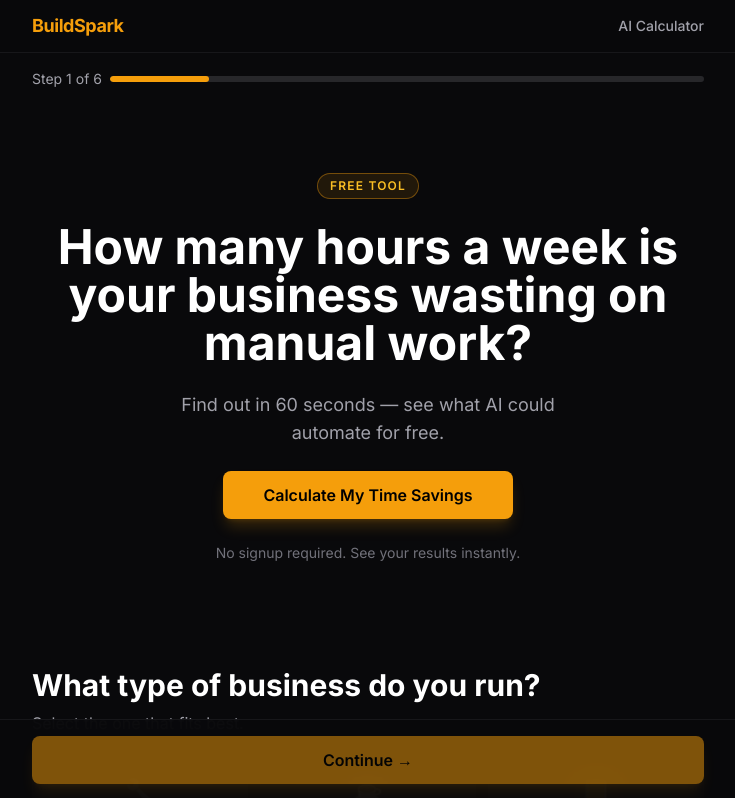
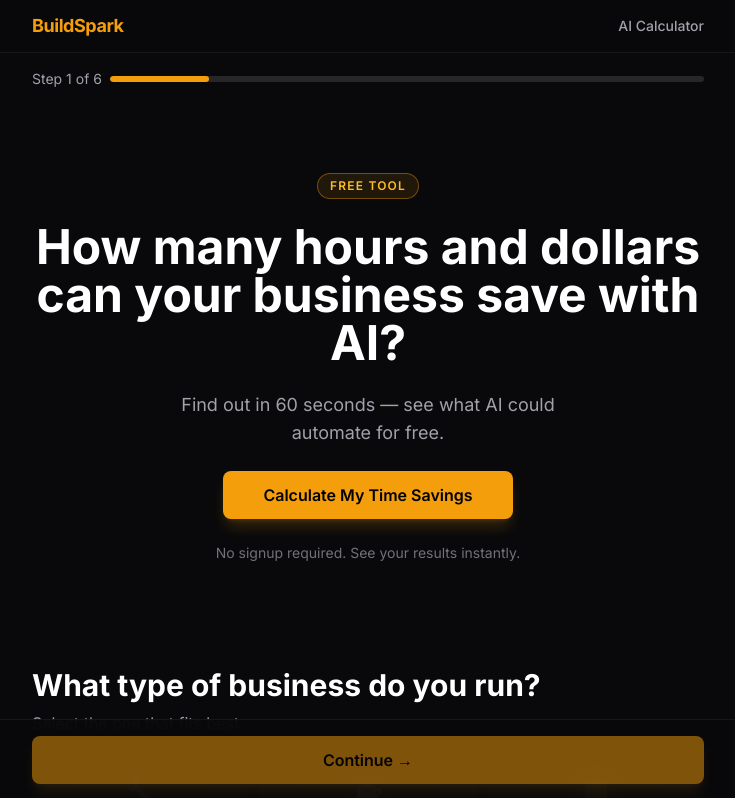
Before and after one commit to salimclawbot/buildspark, a Next.js app: page /ai-calculator in a window 1280 px wide. Shown: the top 798 px of the page, without its empty margins (272-1007 px from the left). Built offline with nearby package versions, Linux system fonts and the light colour scheme.

Commit message:
Update AI Calculator hero headline

```diff
--- a/src/app/ai-calculator/AICalculatorClient.tsx
+++ b/src/app/ai-calculator/AICalculatorClient.tsx
@@ -290,7 +290,7 @@ export default function AICalculatorClient() {
               Free Tool
             </span>
             <h1 className="text-3xl sm:text-4xl lg:text-5xl font-bold text-white leading-tight">
-              How many hours a week is your business wasting on manual work?
+              How many hours and dollars can your business save with AI?
             </h1>
             <p className="text-zinc-400 text-lg max-w-md">
               Find out in 60 seconds — see what AI could automate for free.
```
